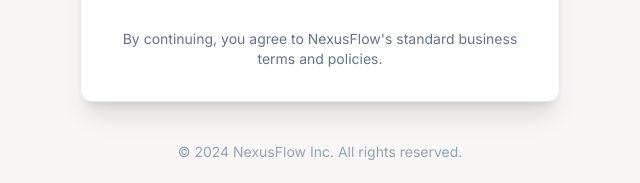
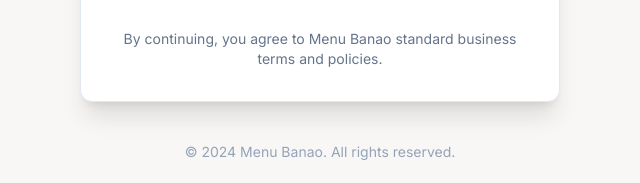
Before and after one commit to Menubanao/Onboarding, a plain HTML site: page login.html in a window 1280 px wide. Shown: the part 662-845 px from the top of the page, 320-960 px from the left. Drawn offline with nearby package versions, Linux system fonts and the light colour scheme.

Commit message:
Update login.html

```diff
--- a/login.html
+++ b/login.html
@@ -224,13 +224,13 @@
             </div>
             <div class="px-8 pb-8 text-center">
                 <p class="text-slate-500 dark:text-slate-400 text-sm">
-                    By continuing, you agree to NexusFlow's standard business terms and policies.
+                    By continuing, you agree to Menu Banao standard business terms and policies.
                 </p>
             </div>
         </div>
     </main>
     <footer class="py-6 text-center text-slate-400 dark:text-slate-600 text-sm">
-        © 2024 NexusFlow Inc. All rights reserved.
+        © 2024 Menu Banao. All rights reserved.
     </footer>
     <script>
         const loginTab = document.getElementById('login-tab');
```
